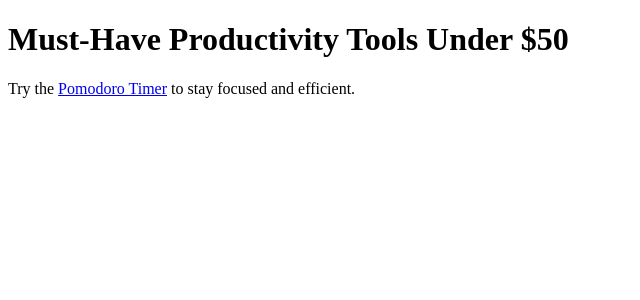
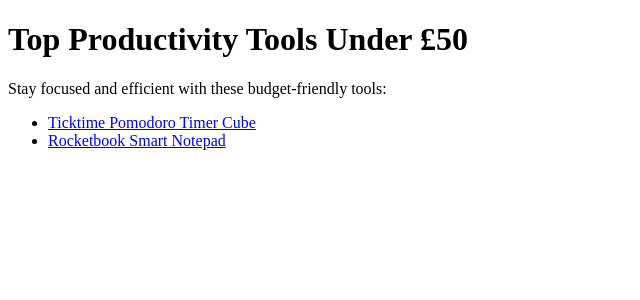
Before and after one commit to McTh12/remote-office-blog-, a Next.js app: page /articles/tools-under-50 in a window 1280 px wide. Shown: the top 300 px of the page, without its empty margins (0-640 px from the left). Built offline with nearby package versions, Linux system fonts and the light colour scheme.

Commit message:
Update tools-under-50.js

```diff
--- a/pages/articles/tools-under-50.js
+++ b/pages/articles/tools-under-50.js
@@ -1,8 +1,20 @@
 export default function ToolsUnder50() {
   return (
     <div>
-      <h1>Must-Have Productivity Tools Under $50</h1>
-      <p>Try the <a href="https://www.amazon.com/dp/B07XYZ" target="_blank" rel="noopener noreferrer">Pomodoro Timer</a> to stay focused and efficient.</p>
+      <h1>Top Productivity Tools Under £50</h1>
+      <p>Stay focused and efficient with these budget-friendly tools:</p>
+      <ul>
+        <li>
+          <a href="https://www.amazon.co.uk/dp/B09TZDBB6Q?tag=officessuppli-20" target="_blank" rel="noopener noreferrer">
+            Ticktime Pomodoro Timer Cube
+          </a>
+        </li>
+        <li>
+          <a href="https://www.amazon.co.uk/dp/B0C9B2M8H1?tag=officessuppli-20" target="_blank" rel="noopener noreferrer">
+            Rocketbook Smart Notepad
+          </a>
+        </li>
+      </ul>
     </div>
   );
 }
```
